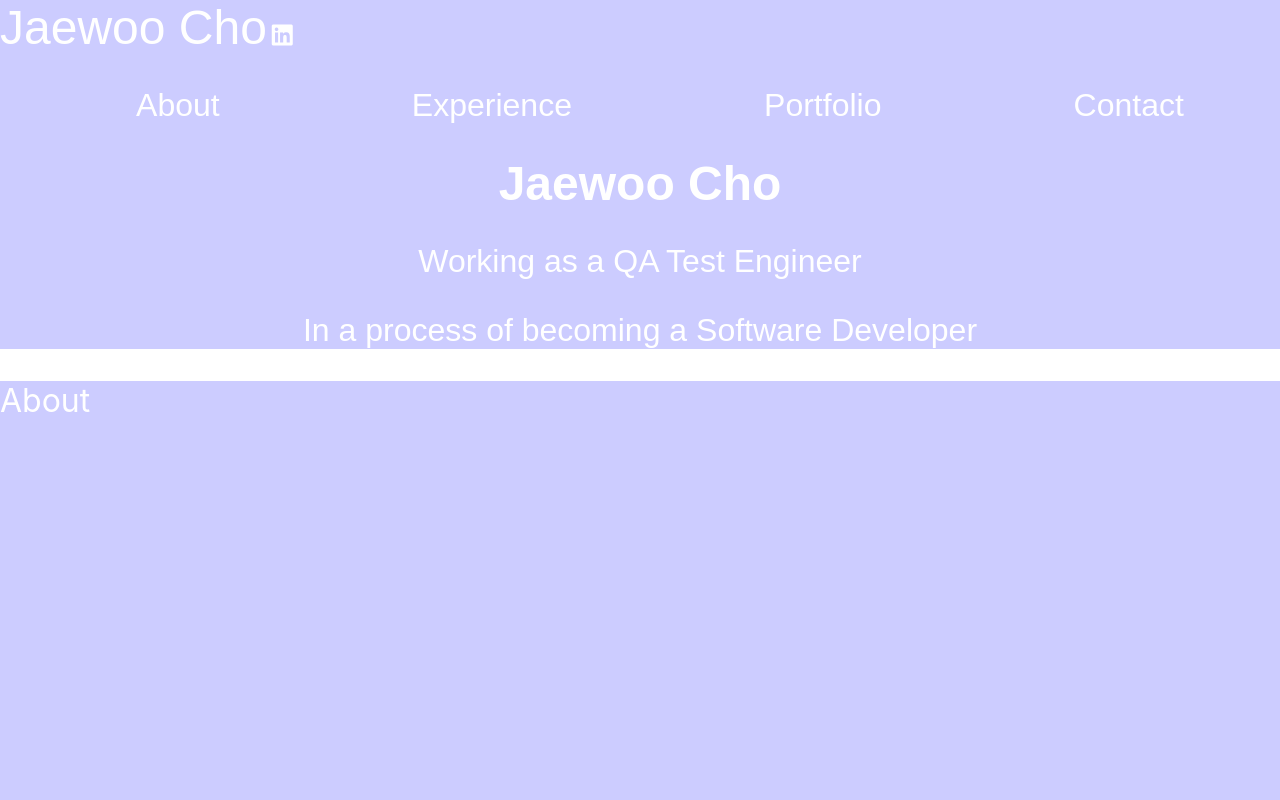
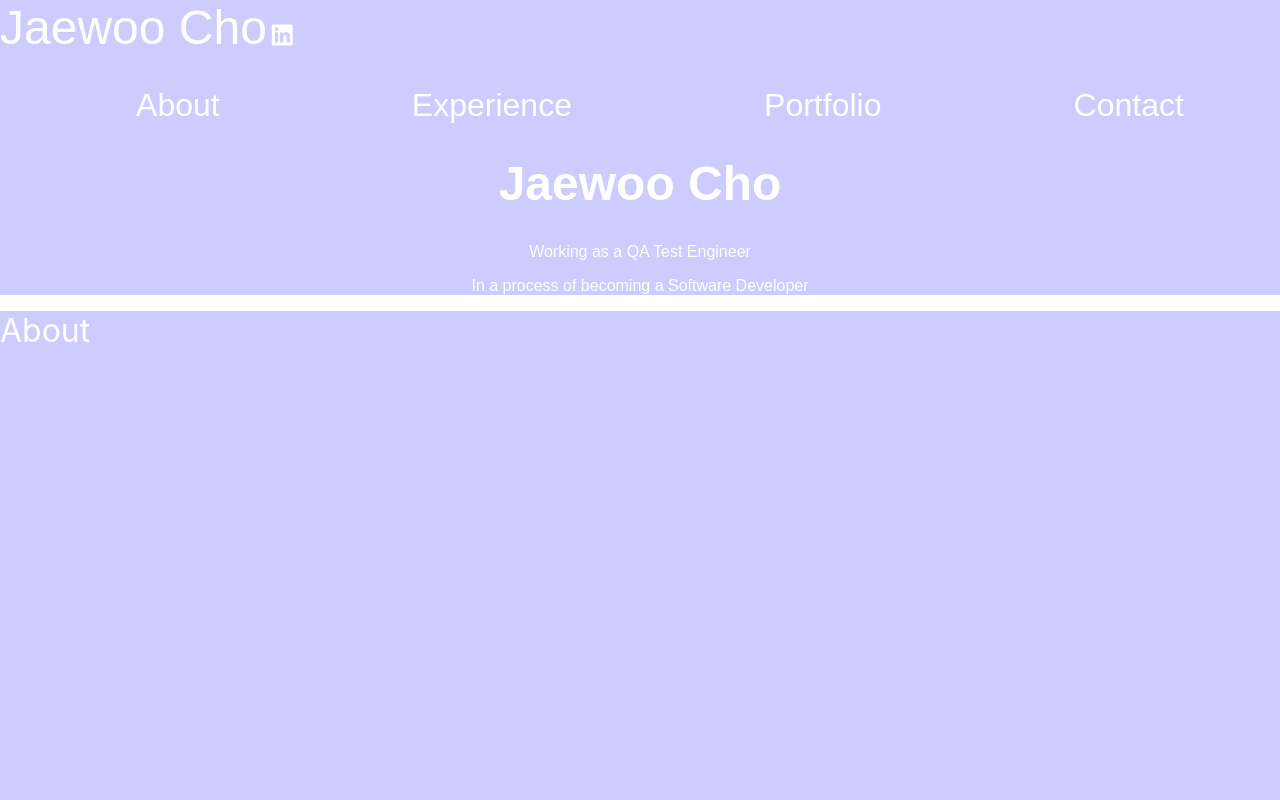
Before and after one commit to mikael1017/my-website, a React (Create React App) app: page / in a window 1280 px wide. Shown: the top 800 px of the page. Built offline with nearby package versions, Linux system fonts and the light colour scheme.

Commit message:
navbar finished

```diff
--- a/src/App.css
+++ b/src/App.css
@@ -89,3 +89,7 @@ a {
   text-decoration: none;
   color: var(--color-white);
 }
+
+.my-description {
+  font-size: var(--font-small);
+}
--- a/src/components/Header.js
+++ b/src/components/Header.js
@@ -20,8 +20,8 @@ class Header extends React.Component {
                 </nav>
                 <div className="navbar-name">
                     <h1 className="name">Jaewoo Cho</h1>
-                    <p>Working as a QA Test Engineer</p>
-                    <p>In a process of becoming a Software Developer</p>
+                    <p className="my-description">Working as a QA Test Engineer</p>
+                    <p className="my-description">In a process of becoming a Software Developer</p>
                 </div>
             </header>
         )
```
